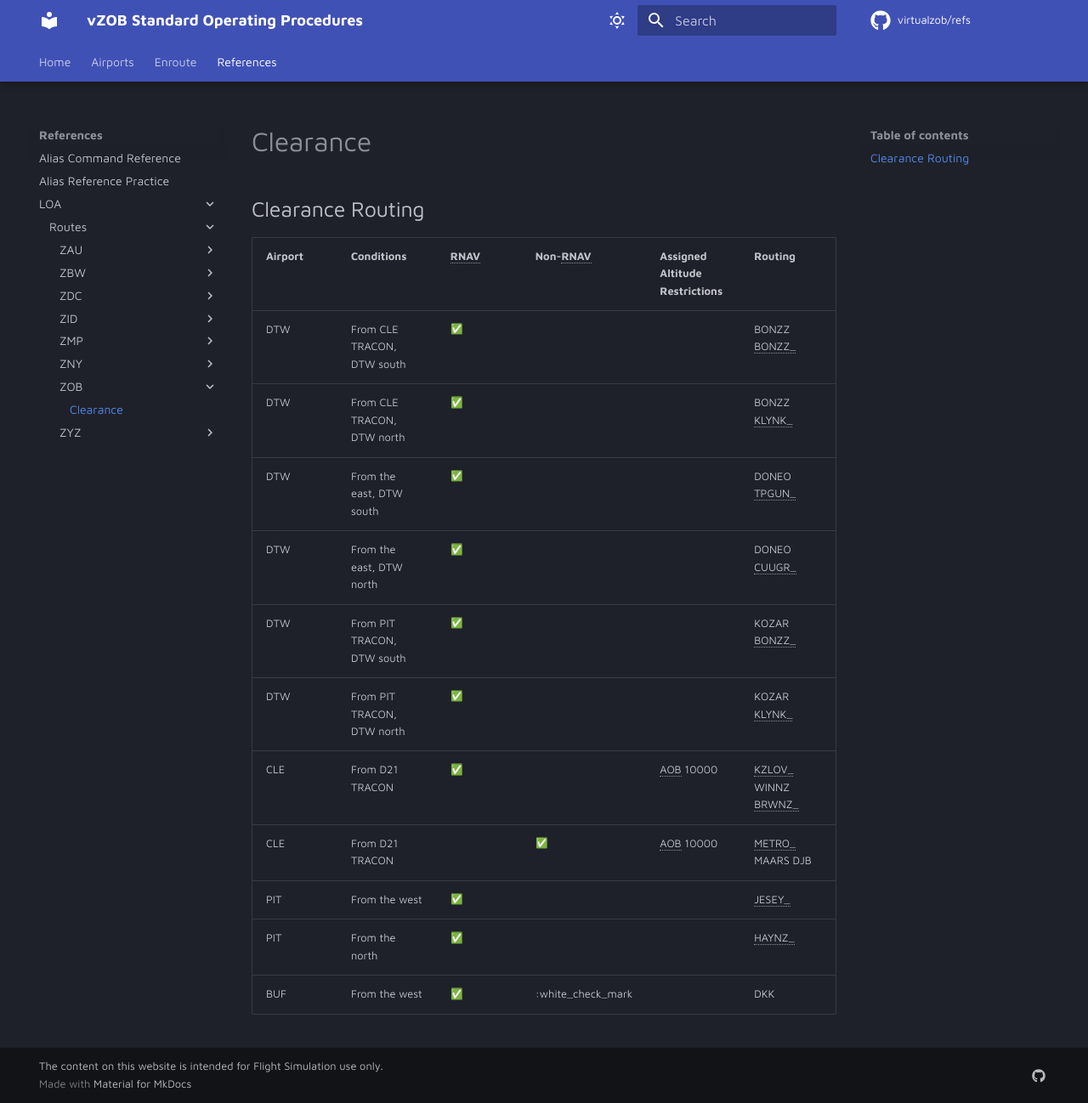
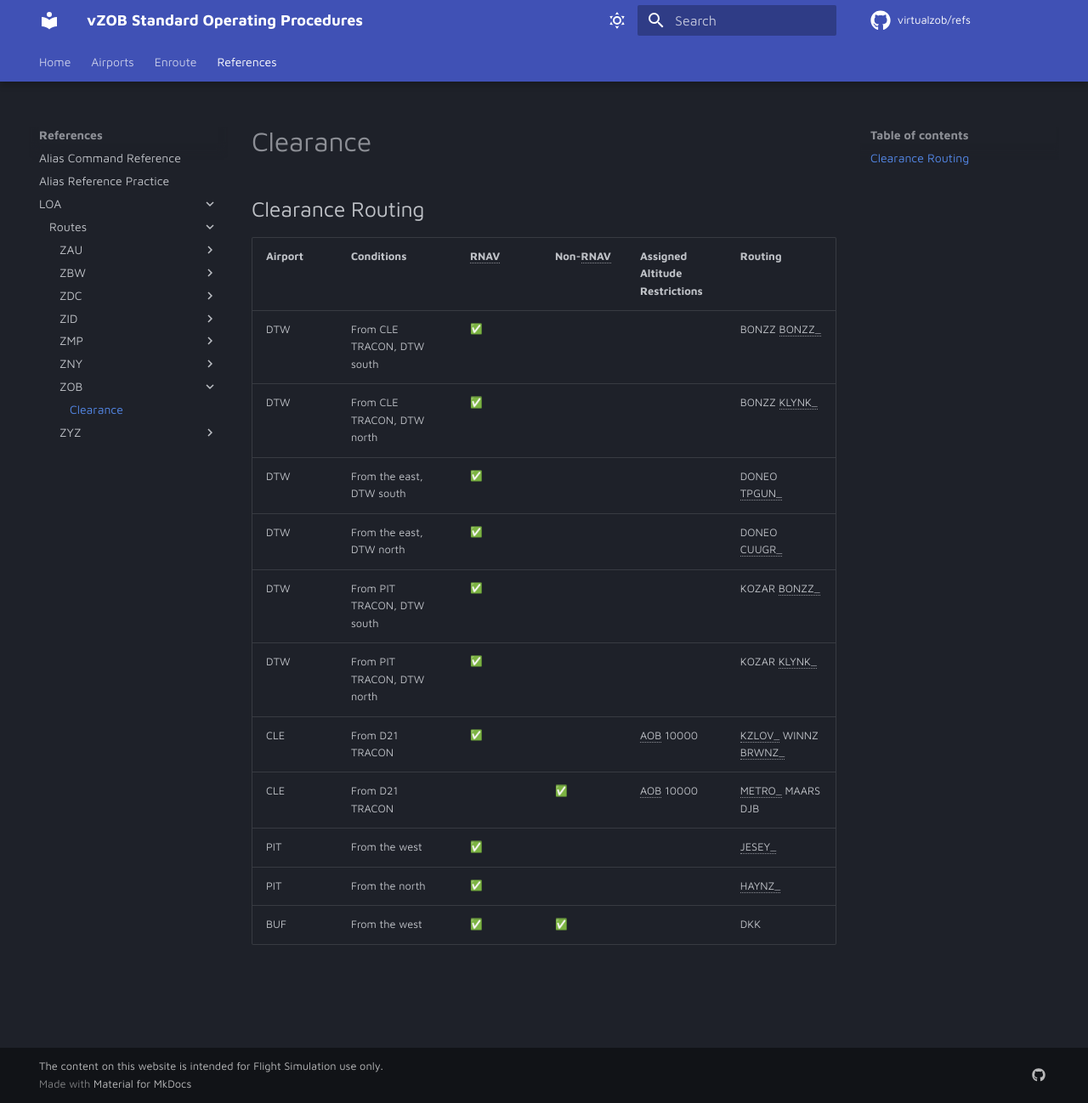
Before and after one commit to virtualZOB/refs, an MkDocs documentation site: the page built from docs/references/LOA/Routes/ZOB/clearance.md, in a window 1280 px wide and 1298 px high. Shown: the whole window at 85% size. Built offline with MkDocs 1.6.1 and Material for MkDocs 9.7.7, drawn with Linux system fonts in a browser that asks for light colours; emoji names are drawn with the system emoji font; comment, search, counter and statistics services are not loaded.

Commit message:
fix syntax

```diff
--- a/docs/references/LOA/Routes/ZOB/clearance.md
+++ b/docs/references/LOA/Routes/ZOB/clearance.md
@@ -12,4 +12,4 @@
 | CLE | From D21 TRACON | | :white_check_mark:  | AOB 10000 | METRO_ MAARS DJB |
 | PIT | From the west | :white_check_mark: | | | JESEY_ |
 | PIT | From the north | :white_check_mark: | | | HAYNZ_ |
-| BUF | From the west | :white_check_mark: | :white_check_mark | | DKK |
+| BUF | From the west | :white_check_mark: | :white_check_mark: | | DKK |
```
